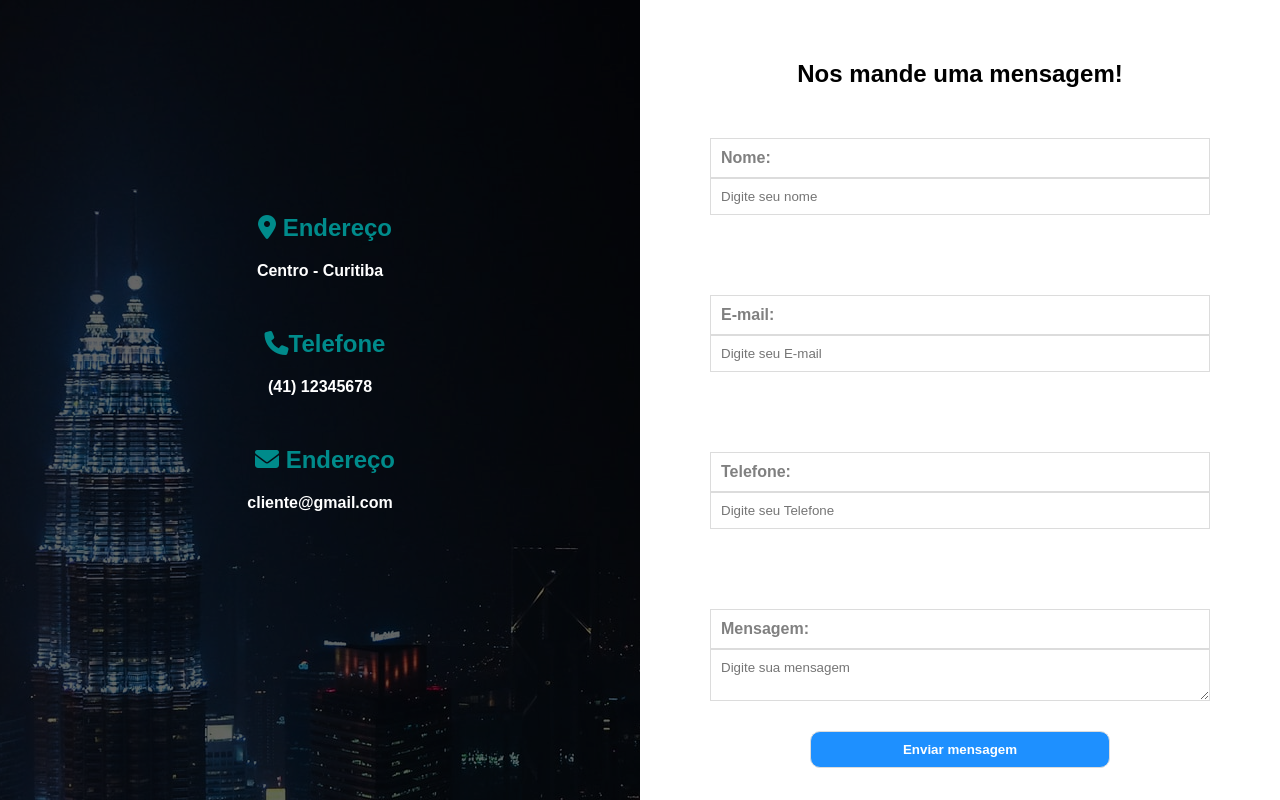
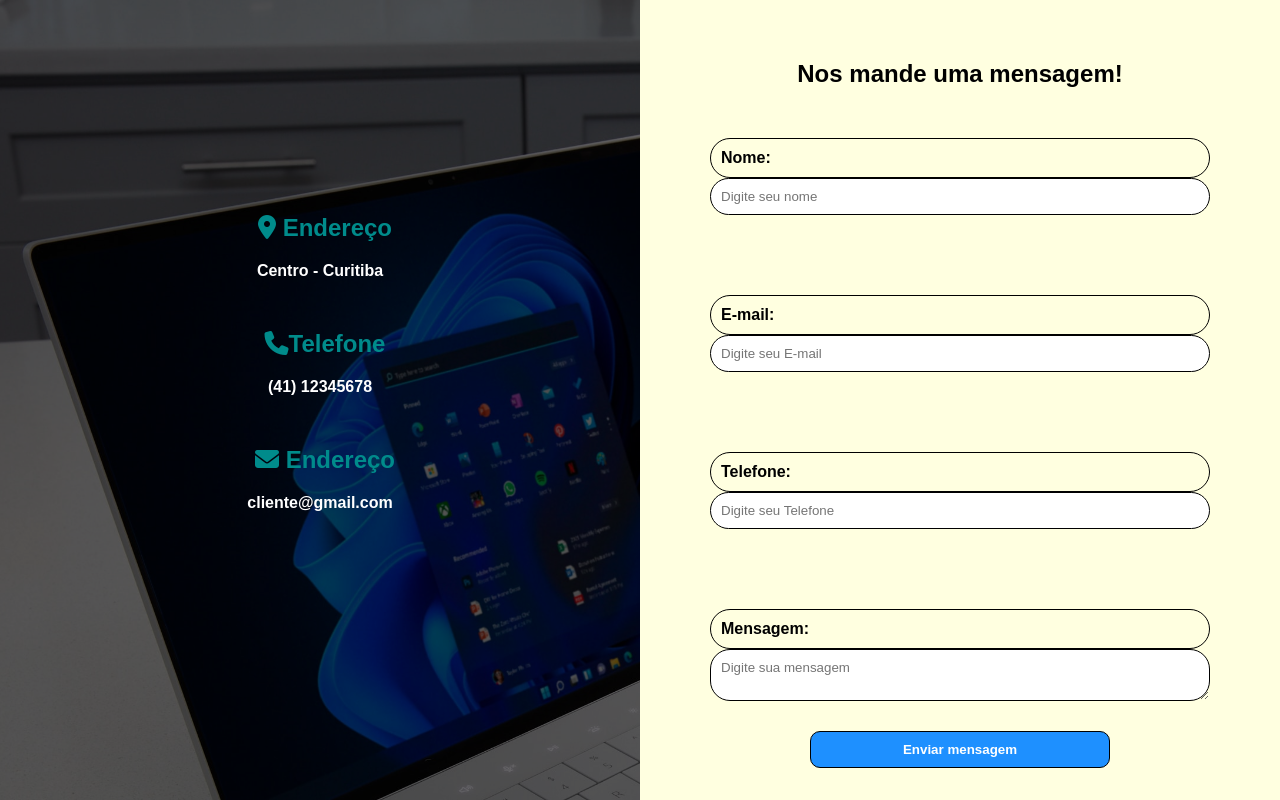
Before and after one commit to RanCwb/LandingPage, a plain HTML site: page index.html in a window 1280 px wide. Shown: the top 800 px of the page. Drawn offline with Linux system fonts and the light colour scheme.

Commit message:
update1 01

```diff
--- a/index.html
+++ b/index.html
@@ -33,7 +33,7 @@
                 <label for="phone">Telefone:</label>
                     <input type="number" name="name" id="" placeholder="Digite seu Telefone">
                 <label for="msg">Mensagem:</label>
-                    <textarea name="" id="" placeholder="Digite sua mensagem"></textarea>
+                    <textarea class="txtp" name="" id="" placeholder="Digite sua mensagem"></textarea>
                 <input type="submit" value="Enviar mensagem">
             </form>
     </div>
--- a/style.css
+++ b/style.css
@@ -8,6 +8,10 @@ box-sizing: border-box;
 }
 /*container*/
 
+body{
+
+    background-color:#FFFFE0	;
+}
 
 #main-container{
 
@@ -28,7 +32,7 @@ text-align: center;
 
 #address-container{
 
-background-image: url(img/project_bg.jpg);
+background-image: url(img/dell-LXI5kqCdEcE-unsplash.jpg);
 background-size: cover;
 background-position-x:  -230px;
 color: white;
@@ -100,32 +104,35 @@ margin-right: auto;
 
 display: block;
 padding: 10px;
-border: 1px solid #DCDCDC			 ;
+border: 1px solid black		 ;
 width: 100%;
-color:grey;
+color:black;
 }
 #contat-form label{
 
 text-align: left;
+border-radius: 20px;
 
 }
 
 #contat-form{
 
 
-color: #999;
+color: black;
 font-weight:bold;
+border-radius: 20px;
 
 
 }
 #contat-form input{
 margin-bottom: 80px;
+border-radius: 20px;
 }
 
 #contat-form input::placeholder
 #contat-form textarea::placeholder{
 
-color: #ccc;
+color: black;
 }
 
 #contat-form input[type=submit]{
@@ -146,7 +153,11 @@ border-radius: 10px;
 
 
 }
+.txtp{
 
+border-radius: 20px;
+
+}
 /*responsivo*/
 
 @media(max-width:450px){
```
Also changed, not shown: img/dell-LXI5kqCdEcE-unsplash.jpg (added).
